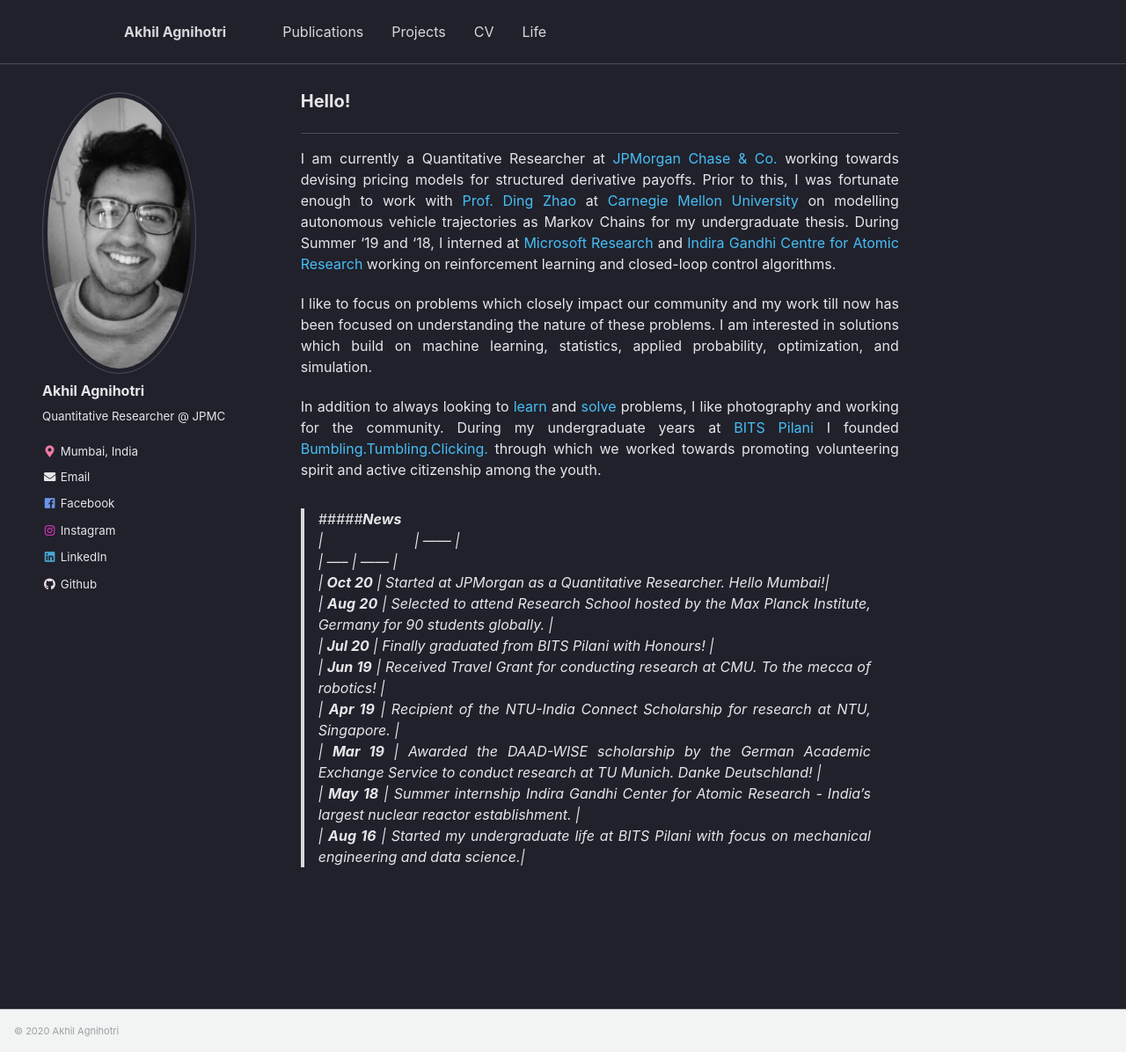
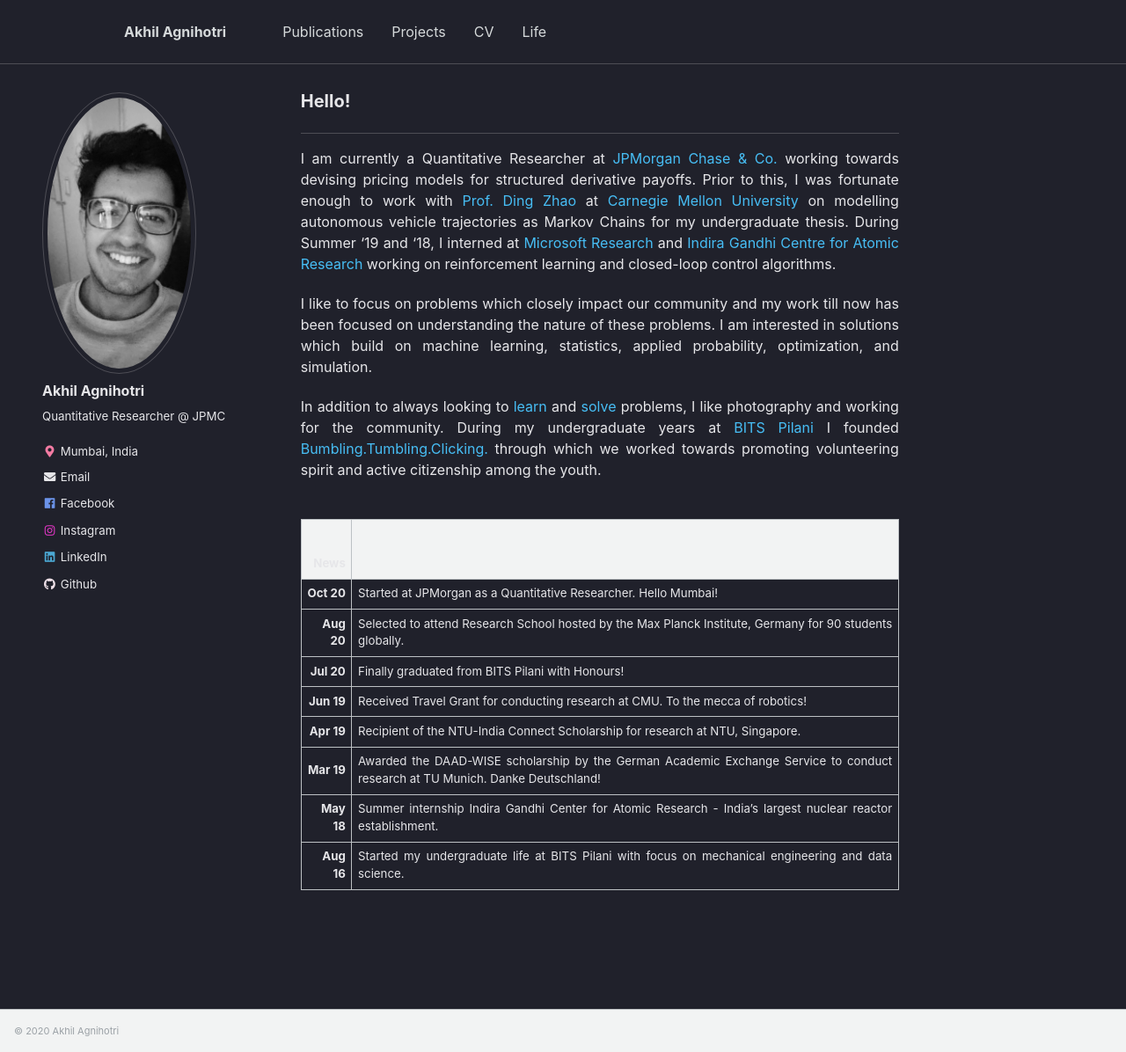
Before and after one commit to pmk2700/pranav-kulkarni.github.io, a Jekyll site: the page built from _pages/about.md, in a window 1280 px wide and 1196 px high. Shown: the whole window at 88% size. Built offline with Jekyll 4.4.1, drawn with Linux system fonts in a browser that asks for light colours.

Commit message:
added news

```diff
--- a/_pages/about.md
+++ b/_pages/about.md
@@ -17,10 +17,12 @@
 I like to focus on problems which closely impact our community and my work till now has been focused on understanding the nature of these problems. I am interested in solutions which build on machine learning, statistics, applied probability, optimization, and simulation.
 
 In addition to always looking to [learn](https://www.feynmanlectures.caltech.edu/) and [solve](/projects) problems, I like photography and working for the community. During my undergraduate years at [BITS Pilani](https://www.bits-pilani.ac.in/) I founded [Bumbling.Tumbling.Clicking.](https://www.bumblingtumblingclicking.in/) through which we worked towards promoting volunteering spirit and active citizenship among the youth.
+<br/>
 
-> #####**News**
-> | <img width=95/>   | ------ |
-| -----   | ------ |
+
+|<img width=35/>| |
+| **News**  | |
+| -----:   | --- |
 | **Oct 20**   | Started at JPMorgan as a Quantitative Researcher. Hello Mumbai!|
 | **Aug 20**  | Selected to attend Research School hosted by the Max Planck Institute, Germany for 90 students globally. |
 | **Jul 20** | Finally graduated from BITS Pilani with Honours!  |
```
